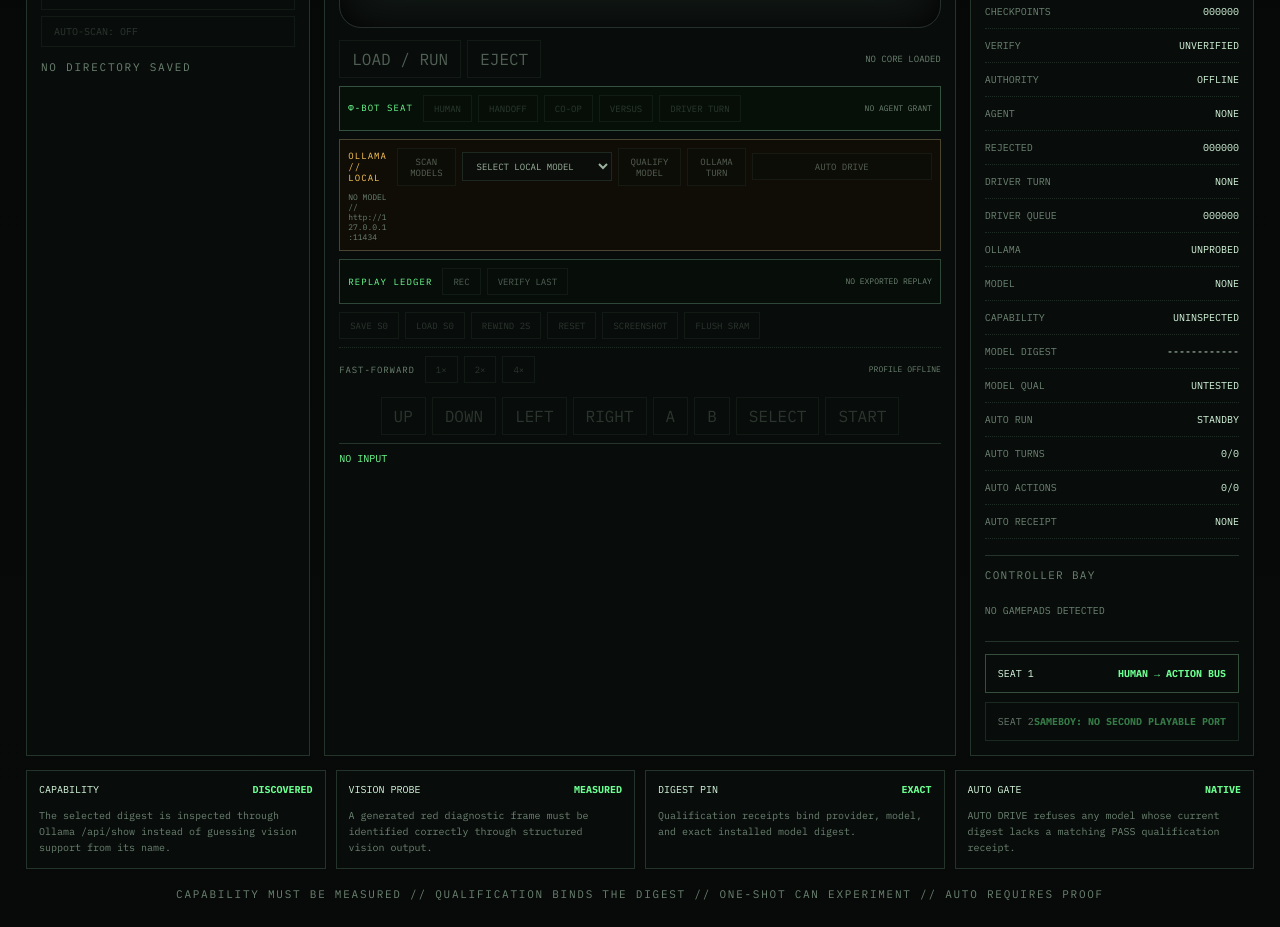
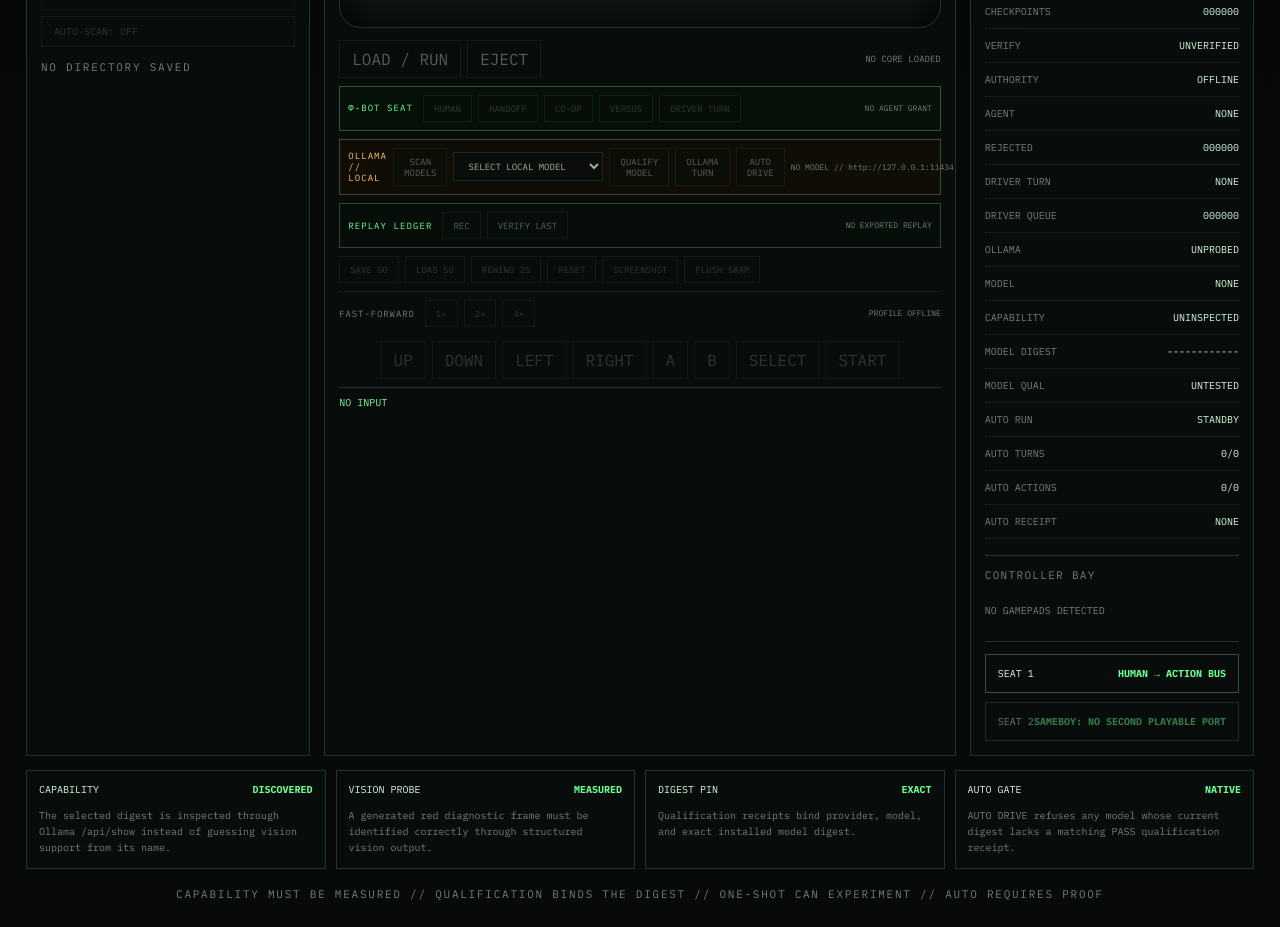
Before and after one commit to MichaelWave369/PhiCade, a React (Vite) app in the folder apps/desktop/: page / in a window 1280 px wide. Shown: the part 780-1707 px from the top of the page. Built offline with nearby package versions, Linux system fonts and the light colour scheme.

Commit message:
style: show qualified model state

```diff
--- a/apps/desktop/src/styles.css
+++ b/apps/desktop/src/styles.css
@@ -593,7 +593,7 @@ footer {
 /* Rung 8: local Ollama provider */
 .provider-strip {
   display: grid;
-  grid-template-columns: auto auto minmax(150px, 1fr) auto auto minmax(180px, 1.4fr);
+  grid-template-columns: auto auto minmax(150px, 1fr) auto auto auto minmax(180px, 1.4fr);
   gap: 6px;
   align-items: center;
   margin-top: 8px;
@@ -657,3 +657,17 @@ footer {
 .provider-strip button.autodrive-active::before {
   content: "● ";
 }
+
+
+
+
+/* Rung 10: model qualification registry */
+.provider-strip button.model-qualified {
+  color: var(--green);
+  border-color: var(--green);
+  box-shadow: inset 0 0 16px rgba(108, 255, 145, .08);
+}
+
+.provider-strip button.model-qualified::before {
+  content: "✓ ";
+}
```
